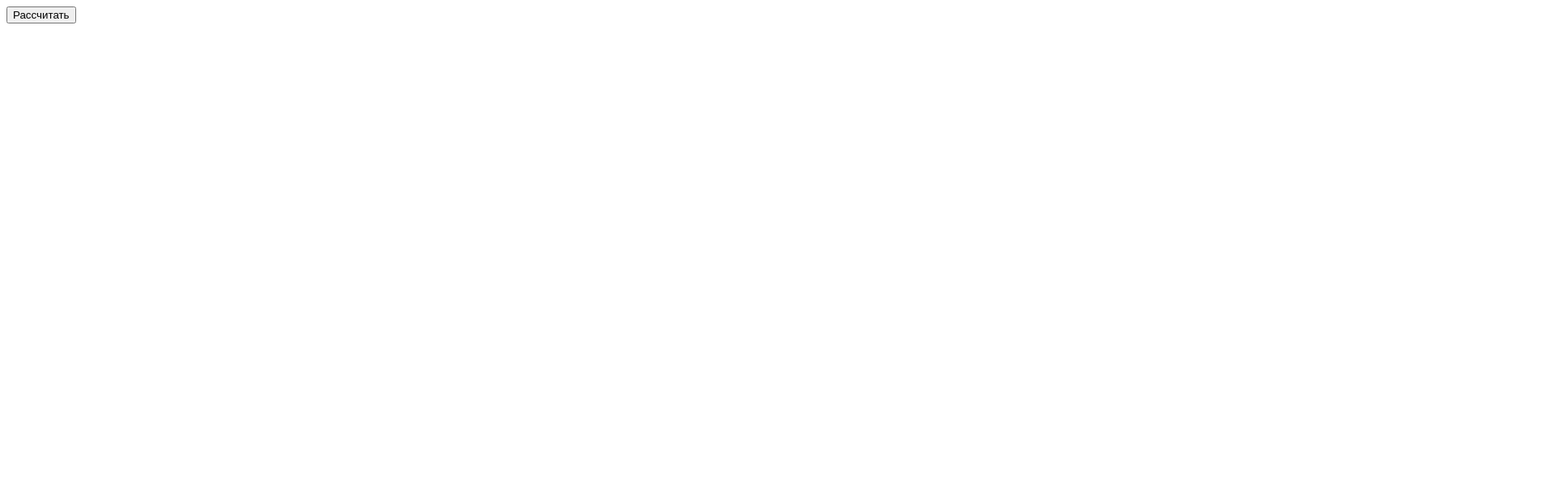
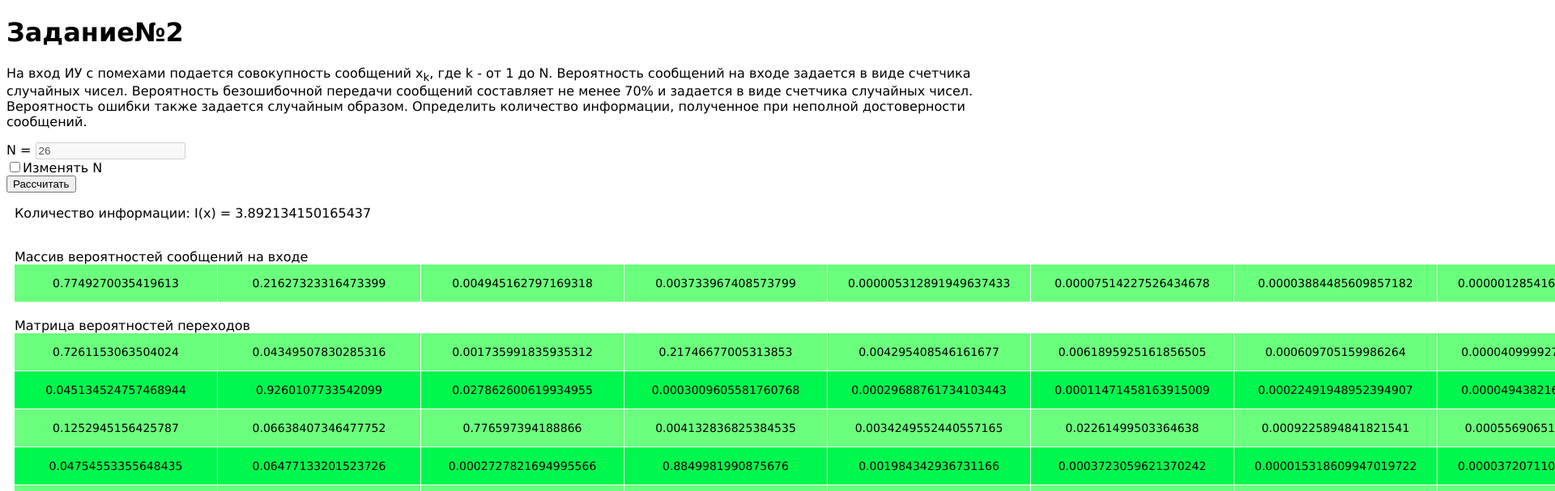
Before and after one commit to dyadyaJora/help-test-repo, a plain HTML site: page TIiK/index.html in a window 1280 px wide. Both pictures are taken after a click on the button "Рассчитать". Shown: the top 607 px of the page at 81% size, 1920 px wide, since content can reach past the window. Drawn offline with Linux system fonts and the light colour scheme.

Commit message:
output data to frontend

```diff
--- a/TIiK/index.html
+++ b/TIiK/index.html
@@ -2,27 +2,87 @@
 <html lang="en">
 <head>
 	<meta charset="UTF-8">
-	<title>Document</title>
+	<title>Задание2</title>
+	<style>
+		body{
+			font-family: "Lucida Sans Unicode", "Lucida Grande", Sans-Serif;
+		}
+		table {
+			font-size: 14px;
+			border-collapse: collapse;
+			text-align: center;
+		}
+		td {
+			border-style: solid;
+			border-width: 0 1px 1px 0;
+			border-color: white;
+			background: #6aff7d;
+			padding: 10px 20px;
+		}
+		tr:nth-child(2n) > td {
+			background: #00f74e;
+		}
+		.results{
+			margin: 10px;
+		}
+	</style>
 </head>
 <body>
+
+	<h1>Задание№2</h1>
+	<p>На вход ИУ с помехами подается совокупность сообщений x<sub>k</sub>, где k - от 1 до N. Вероятность сообщений на входе задается в виде счетчика случайных чисел. Вероятность безошибочной передачи сообщений составляет не менее 70% и задается в виде счетчика случайных чисел. Вероятность ошибки также задается случайным образом. Определить количество информации, полученное при неполной достоверности сообщений. </p>
+
+	N = <input type="text" value="26" disabled="true" id="N"> <br>
+	<label ><input type="checkbox" onchange="enbN();" >Изменять N</label><br>
 	<button onclick="func();">Рассчитать</button>
+
+	<div class="results">
+	<p>
+	Количество информации:
+		<span>I(x) = </span> <span id="I"></span>
+	</p>
+
+	<br>Массив вероятностей сообщений на входе<br>
+	<table id="px">
+	</table>
+
+	<br>Матрица вероятностей переходов<br>
+	<table id="uslPxy">
+	</table>
+
+	<br>Массив вероятностей сообщений на выходе<br>
+	<table id="py">
+	</table>
+	</div>
+
 	<script src="lab2.js"></script>
 	<script>
+		function enbN() {
+			document.getElementById('N').disabled = !document.getElementById('N').disabled;
+		}
 		function func(){
-			N = 16;
-			eps = 0.000001;/*
-			dataDump.generateInputPx();
-			dataDump.generateUslownayaPxy();
-			dataDump.generateOutputPy();
-			dataDump.generateSowmestnayaPxy();
-			dataDump.calculateHx();
-			dataDump.calculateHmax();
-			dataDump.calculateHxy();
-
-			dataDump.calculateI();
-			*/
+			N = document.getElementById('N').value;
+			if(isNaN(N)) {
+				alert("Недопустимое значение N!!!");
+				return;
+			}
+			//погрешность для полученного значения вероятности
+			eps = 0.000001;
 			dataDump.makeCalc();
 
+			fillTableWithData();
+			consoleLogData();
+		}
+
+		function createCellElem(){
+			var elem = document.createElement("div");
+			elem.style.width = "200px";
+			elem.style.textAlign = "center";
+			elem.style.padding = "5px";
+			return elem;
+		}
+
+		function consoleLogData(){
 			console.log("input = ", dataDump.inputPx);
 			console.log("uslownaya = ", dataDump.uslPxy);
 			console.log("output = ", dataDump.outputPy);
@@ -32,6 +92,41 @@
 			console.log("Hxy = ", dataDump.Hxy);
 			console.log("I = ", dataDump.I);
 		}
+
+		function fillTableWithData(){
+			document.all.I.innerHTML = dataDump.I;
+			if(document.all.px.rows.length != 0) document.all.px.deleteRow(0);
+			document.all.px.insertRow();
+			if(document.all.py.rows.length != 0) document.all.py.deleteRow(0);
+			document.all.py.insertRow();
+			while(document.all.uslPxy.rows.length != 0){
+				document.all.uslPxy.deleteRow(0);
+			}
+			for (var i = 1; i <= N; i++) {
+
+				elem = createCellElem();
+
+				document.all.px.rows[0].insertCell(i-1);
+				elem.innerHTML = dataDump.inputPx[i];
+				document.all.px.rows[0].cells[i-1].appendChild(elem);
+
+
+				elem = createCellElem();
+
+				document.all.py.rows[0].insertCell(i-1);
+				elem.innerHTML = dataDump.outputPy[i];
+				document.all.py.rows[0].cells[i-1].appendChild(elem);
+
+				document.all.uslPxy.insertRow();
+				for (var j = 1; j <= N; j++) {
+					elem = createCellElem();
+
+					document.all.uslPxy.rows[i-1].insertCell(j-1);
+					elem.innerHTML = dataDump.uslPxy[i][j];
+					document.all.uslPxy.rows[i-1].cells[j-1].appendChild(elem);
+				}
+			}
+		}
 	</script>
 </body>
 </html>
--- a/TIiK/lab2.js
+++ b/TIiK/lab2.js
@@ -69,7 +69,7 @@ dataDump.calculateHx = function(){
 	this.inputPx.forEach(function(item){
 		Hx += item * Math.log2(item);
 	});
-	this.Hx = -Hx;
+	this.Hx = this.H = -Hx;
 };
 
 dataDump.calculateHmax = function(){
```
